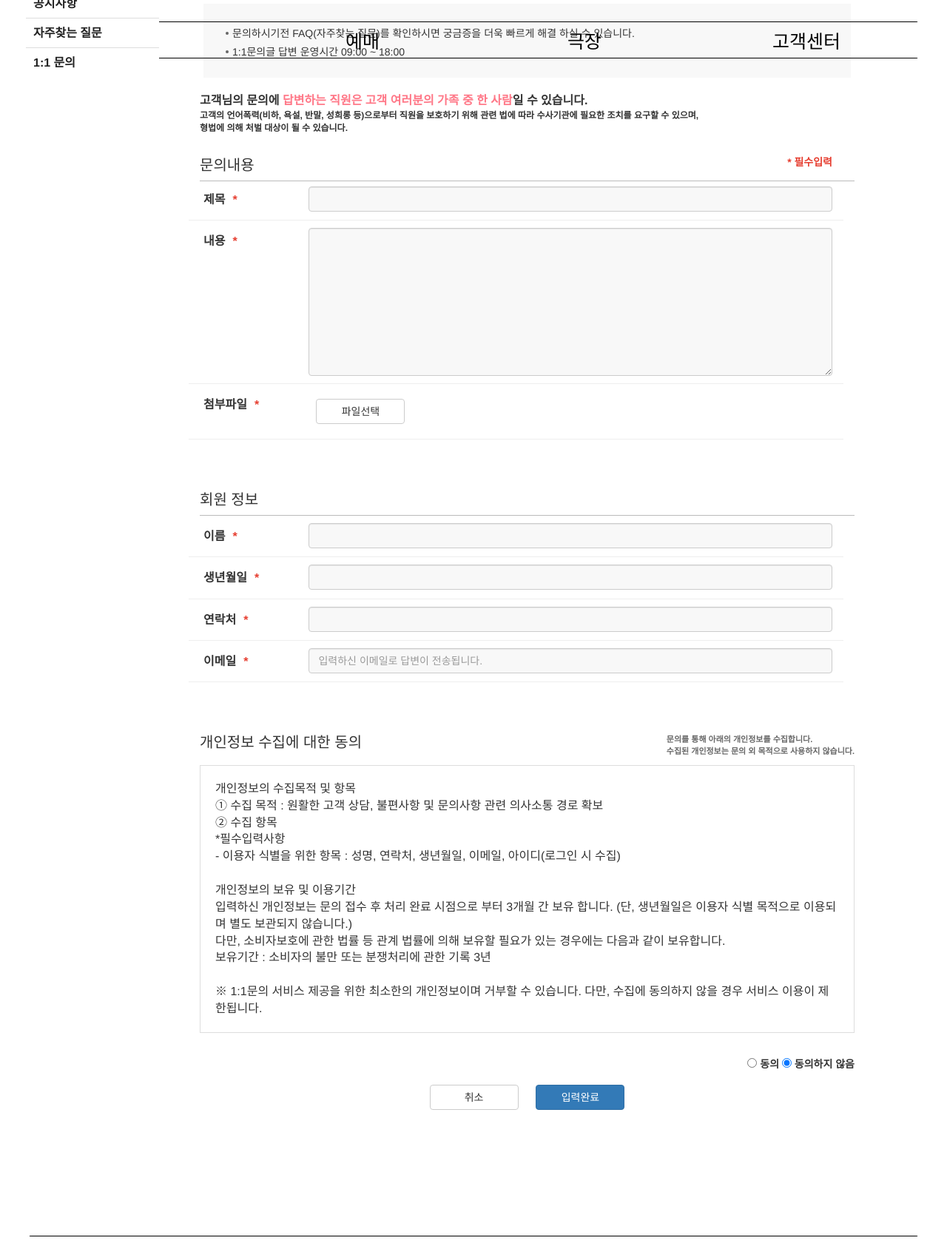
After one commit to yfmc/yfmc.github.io, a Java web app: page /support/qna.jsp in a window 1280 px wide. The commit adds this page. Shown: the part 331-2019 px from the top of the page at 74% size. Run offline with Tomcat 11, a stand-in JSP engine, Linux system fonts and the light colour scheme; some libraries are stand-ins or nearby versions; some web fonts are replaced.

Commit message:
고객센터_1:1문의_추가

```diff
--- /dev/null
+++ b/WebContent/css/support_qna.css
@@ -0,0 +1,115 @@
+@charset "UTF-8";
+
+	h4 {
+		margin: 20px 0 0 0;
+		padding-bottom: 10px;
+		font-size: 20px;
+    	border-bottom: 1px solid #bbb;
+	}
+
+	.qna_title {
+		margin-bottom: 30px;
+	}
+
+    .qna_title ul {
+    	height: 100px;
+        margin: 5px 5px 20px 5px;
+        padding: 30px;
+        font-size: 14px;
+        background-color: #f8f8f8;
+    }
+
+    .qna_title li {
+    	margin-bottom: 5px;
+    }
+
+    .qna_title li:before {
+        content: "";
+        display: inline-block;
+        width: 4px;
+        height: 4px;
+        margin: 8px 5px 0 0;
+        border-radius: 50%;
+        vertical-align: top;
+        background-color: #666;
+    }
+
+    .qna_title span {
+    	font-size: 16px;
+    	font-weight: bold;
+    }
+
+    .form_title {
+    	width:100%;
+    	height: 30px;
+    }
+
+    .form_title span {
+   		margin-right: 30px;
+    	font-size: 14px;
+    	font-weight: bold;
+    	color: #e63e30;
+    }
+
+    .qna_form {
+        margin-bottom: 70px;
+    }
+
+    .form-group {
+        width: 100%;
+        margin: 0;
+        padding: 10px 0;
+        border-bottom: 1px solid #eee;
+    }
+
+    .form-group label {
+        margin: 0px;
+        padding: 0px 20px;
+        font-size: 16px;
+        line-height: 220%;
+        cursor: text;
+    }
+
+    .form-group label::after {
+    	content: '*';
+    	margin-left: 10px;
+    	color: #e63e30;
+    }
+
+    .form-group textarea {
+    	min-height: 200px;
+    }
+
+    .form-control {
+    	background-color: #f8f8f8;
+    }
+
+	.agree_box h4 {
+		margin-bottom: 10px;
+		border: 0;
+	}
+
+    .agree_box p {
+        padding: 20px;
+        border: 1px solid #ddd;
+    }
+
+    .text_form {
+        font-size: 11px;
+        font-weight: bold;
+        color: #666;
+    }
+
+    .agree_check {
+        margin-top: 20px
+    }
+
+    .btn {
+        width: 120px;
+        margin: 10px;
+    }
+
+    .btn_btm_wrap {
+        margin: 60px 0;
+        text-align: center;
+    }
--- /dev/null
+++ b/WebContent/support/qna.jsp
@@ -0,0 +1,114 @@
+<%@ page language="java" contentType="text/html; charset=UTF-8" pageEncoding="UTF-8"%>
+<%@ page trimDirectiveWhitespaces="true" %>
+<%@ include file="../_inc/header.jsp" %>
+<link rel="stylesheet" href="<%=request.getContextPath()%>/css/support_home.css?time=<%=System.currentTimeMillis()%>">
+<link rel="stylesheet" href="<%=request.getContextPath()%>/css/support_sidebar.css?time=<%=System.currentTimeMillis()%>">
+<link rel="stylesheet" href="<%=request.getContextPath()%>/css/support_qna.css?time=<%=System.currentTimeMillis()%>">
+    	<div class="row">
+	        <div id="contents">
+	            <!-- ==== 사이드 바 ==== -->
+	            <ul class="sidebar">
+	            <li class="list-group-item"><a href="<%=request.getContextPath()%>/support/support_home.jsp">고객센터 홈</a></li>
+	            <li class="list-group-item"><a href="<%=request.getContextPath()%>/support/notice_list.jsp">공지사항</a></li>
+	            <li class="list-group-item"><a href="<%=request.getContextPath()%>/support/faq_list.jsp">자주찾는 질문</a></li>
+	            <li class="list-group-item"><a href="<%=request.getContextPath()%>/support/qna.jsp">1:1 문의</a></li>
+		        </ul>
+		        <!-- ==== 사이드바 끝 ==== -->
+	            <!-- ==== 본문 시작 ==== -->
+	            <div class="content">
+	                <div class="qna_title">
+	                    <h2>1:1문의</h2>
+	                    <ul>
+	                        <li>문의하시기전 FAQ(자주찾는 질문)를 확인하시면 궁금증을 더욱 빠르게 해결 하실 수 있습니다.</li>
+	                        <li>1:1문의글 답변 운영시간 09:00 ~ 18:00</li>
+	                    </ul>
+	                    <span>고객님의 문의에 <span style="color:#ff7787">답변하는 직원은 고객 여러분의 가족 중 한 사람</span>일 수 있습니다.
+	                   	<p style="font-size:12px;">고객의 언어폭력(비하, 욕설, 반말, 성희롱 등)으로부터 직원을 보호하기 위해 관련 법에 따라 수사기관에 필요한 조치를 요구할 수 있으며,
+	                   	<br />형법에 의해 처벌 대상이 될 수 있습니다.</p></span>
+	                </div>
+	                <div class="form_title">
+	                        <h4>문의내용<span class="pull-right">* 필수입력</span></h4>
+	                </div>
+	                <div class="qna_form">
+	                    <form action="" method="POST" class="form-horizontal">
+	                        <div class="form-group">
+	                            <label for="title" class="col-xs-2 ">제목</label>
+	                            <div class="col-xs-10">
+	                                <input type="text" name="qna-title" id="qna-title" class="form-control" value="" />
+	                            </div>
+	                        </div>
+	                        <div class="form-group">
+	                            <label for="textbox" class="col-xs-2 ">내용</label>
+	                            <div class="col-xs-10">
+	                                <textarea type="text" name="qna-contents" id="qna-contents" class="form-control" value="" /></textarea>
+	                            </div>
+	                        </div>
+	                        <div class="form-group">
+	                            <label for="textbox" class="col-xs-2 ">첨부파일</label>
+	                            <div class="col-xs-2">
+	                                <a href="#" class="btn btn-default">파일선택</a></div>
+	                        </div>
+	                    </form>
+	                </div>
+	                <div class="qna_form">
+	                    <form action="" method="POST" class="form-horizontal">
+	                        <h4>회원 정보</h4>
+	                        <div class="form-group">
+	                            <label for="user_name" class="col-xs-2">이름</label>
+	                            <div class="col-xs-10">
+	                                <input type="text" name="user_name" id="user_name" class="form-control" value="" />
+	                            </div>
+	                        </div>
+	                        <div class="form-group">
+	                            <label for="birthday" class="col-xs-2">생년월일</label>
+	                            <div class="col-xs-10">
+	                                <input type="text" name="birthday" id="birthday" class="form-control" value="" />
+	                            </div>
+	                        </div>
+	                        <div class="form-group">
+	                            <label for="text" class="col-xs-2">연락처</label>
+	                            <div class="col-xs-10">
+	                                <input type="text" name="tel" id="tel" class="form-control" value="" />
+	                            </div>
+	                        </div>
+	                        <div class="form-group">
+	                            <label for="email" class="col-xs-2">이메일</label>
+	                            <div class="col-xs-10">
+	                                <input type="text" name="email" id="email" class="form-control" value="" placeholder="입력하신 이메일로 답변이 전송됩니다." />
+	                            </div>
+	                        </div>
+	                    </form>
+	                </div>
+	                <div class="agree_box">
+	                    <div class="text_form pull-right">
+	                        문의를 통해 아래의 개인정보를 수집합니다.<br /> 수집된 개인정보는 문의 외 목적으로 사용하지 않습니다.
+	                    </div>
+	                    <h4>개인정보 수집에 대한 동의</h4>
+	                    <p>
+	                        개인정보의 수집목적 및 항목<br />
+	                        ① 수집 목적 : 원활한 고객 상담, 불편사항 및 문의사항 관련 의사소통 경로 확보<br />
+	                        ② 수집 항목<br />
+	                        *필수입력사항<br />
+	                        - 이용자 식별을 위한 항목 : 성명, 연락처, 생년월일, 이메일, 아이디(로그인 시 수집)<br /><br />
+	                        개인정보의 보유 및 이용기간<br />
+	                        입력하신 개인정보는 문의 접수 후 처리 완료 시점으로 부터 3개월 간 보유 합니다. (단, 생년월일은 이용자 식별 목적으로 이용되며 별도 보관되지 않습니다.)<br />
+	                        다만, 소비자보호에 관한 법률 등 관계 법률에 의해 보유할 필요가 있는 경우에는 다음과 같이 보유합니다.<br />
+	                        보유기간 : 소비자의 불만 또는 분쟁처리에 관한 기록 3년<br /><br />
+	                        ※ 1:1문의 서비스 제공을 위한 최소한의 개인정보이며 거부할 수 있습니다. 다만, 수집에 동의하지 않을 경우 서비스 이용이 제한됩니다.<br />
+	                    </p>
+	                    <div class="agree_check pull-right">
+	                        <input type="radio" name="rdo01" id="radio01">
+	                        <label for="radio01">동의</label>
+	                        <input type="radio" name="rdo01" id="radio02" checked="">
+	                        <label for="radio02">동의하지 않음</label>
+	                    </div>
+	                </div>
+	                <div class="btn_btm_wrap">
+	                    <a href="#" class="btn btn-default">취소</a>
+	                    <a href="#" class="btn btn-primary">입력완료</a>
+	                </div>
+	            </div>
+	            <!-- ==== 본문 끝 ==== -->
+	        </div>
+	    </div>
+<%@ include file="../_inc/footer.jsp" %>
```
Also changed, not shown: WebContent/css/support_detail.css (+18 -9 lines), WebContent/support/faq_detail.jsp (+10 -7 lines), WebContent/support/notice_detail.jsp (+16 -8 lines).
